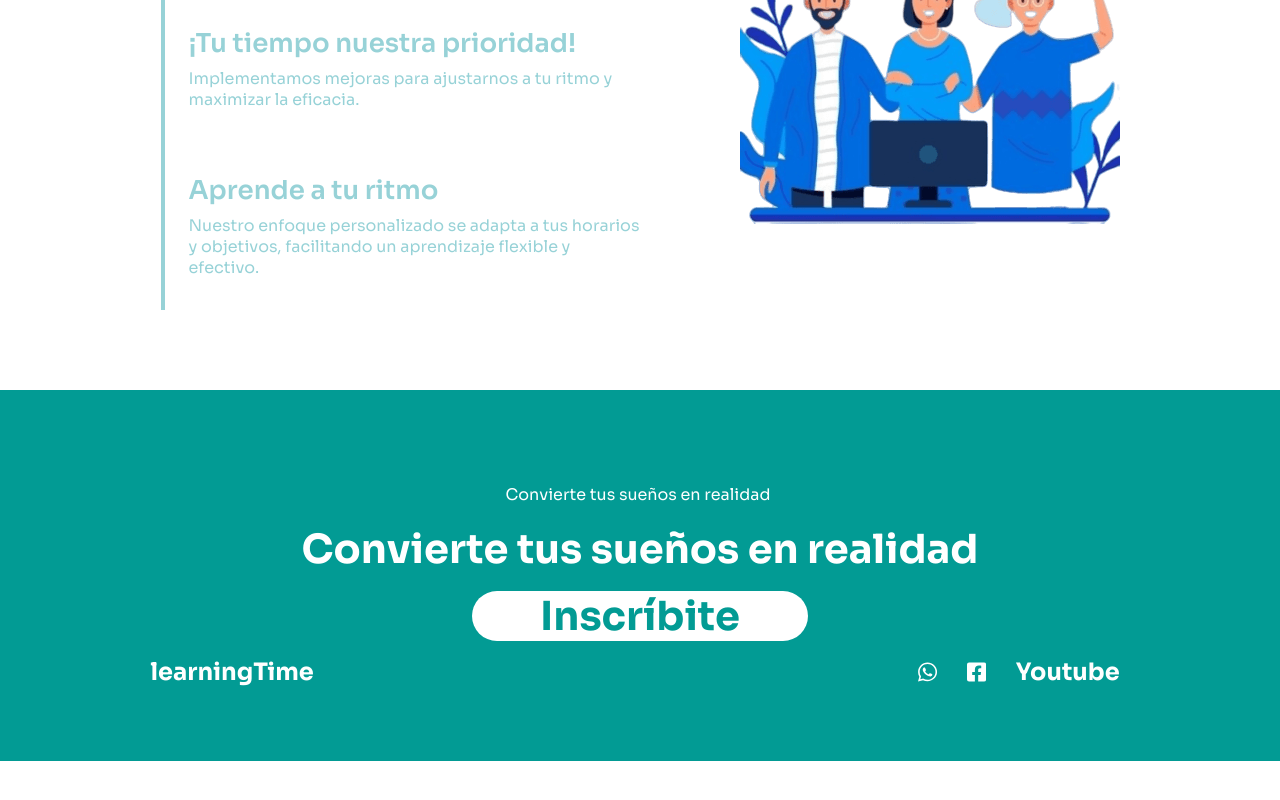
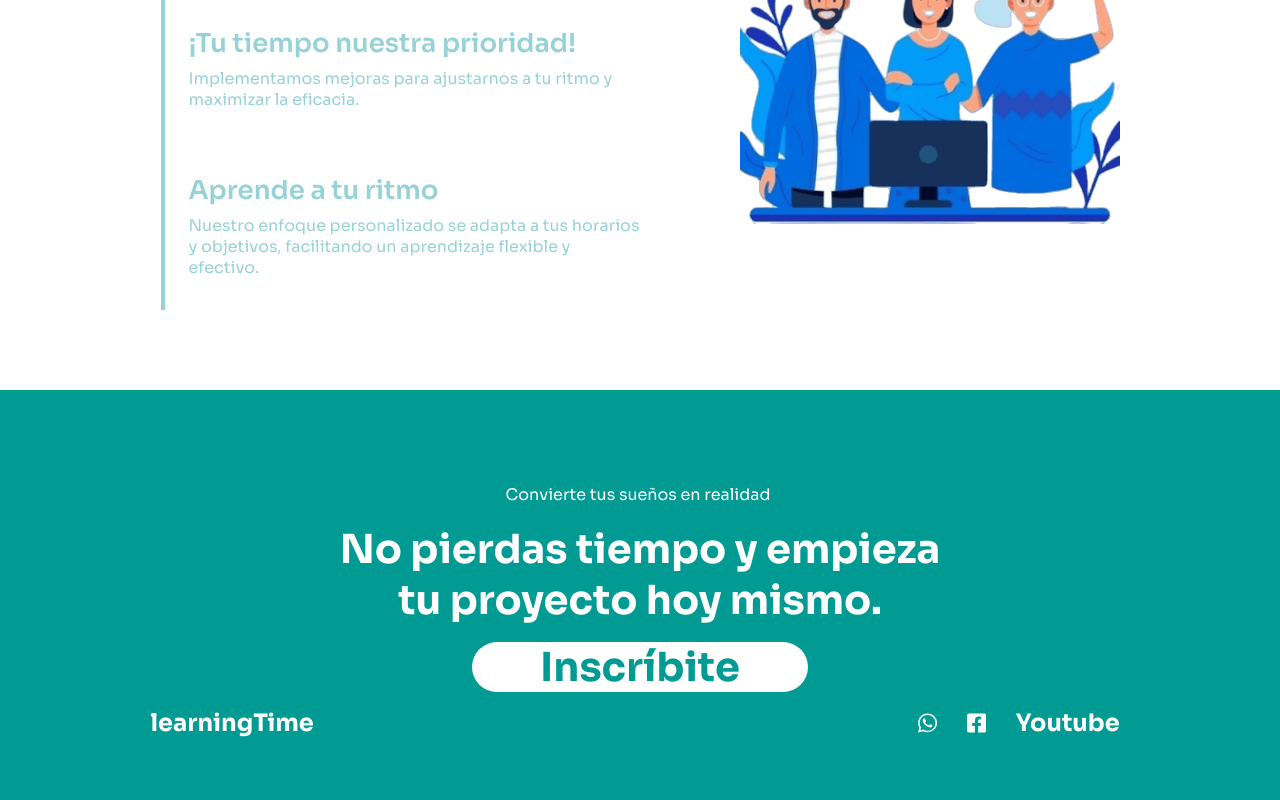
Before and after one commit to MAKAIABootcamp/learningTime-project-frontend-6, a React (Vite) app: page / in a window 1280 px wide. Shown: the part 2187-2987 px from the top of the page. Before the commit the page ends 2948 px from the top, so only its background shows below. Built offline with nearby package versions, Linux system fonts and the light colour scheme.

Commit message:
feature-home:modifique el texto del footer

```diff
--- a/src/components/footer/Footer.jsx
+++ b/src/components/footer/Footer.jsx
@@ -2,14 +2,16 @@ import React from "react";
 import "./Footer.scss";
 import { FaWhatsapp } from "react-icons/fa";
 import { FaFacebookSquare } from "react-icons/fa";
-import { FaInstagram } from "react-icons/fa";
+
 const Footer = () => {
   return (
     <div className="footer">
       <div className="container">
         <div className="text">
           <div className="texto1">Convierte tus sueños en realidad</div>
-          <div className="texto2">Convierte tus sueños en realidad</div>
+          <div className="texto2">
+            No pierdas tiempo y empieza <br /> tu proyecto hoy mismo.
+          </div>
         </div>
 
         <button className="button">Inscríbite</button>
```
